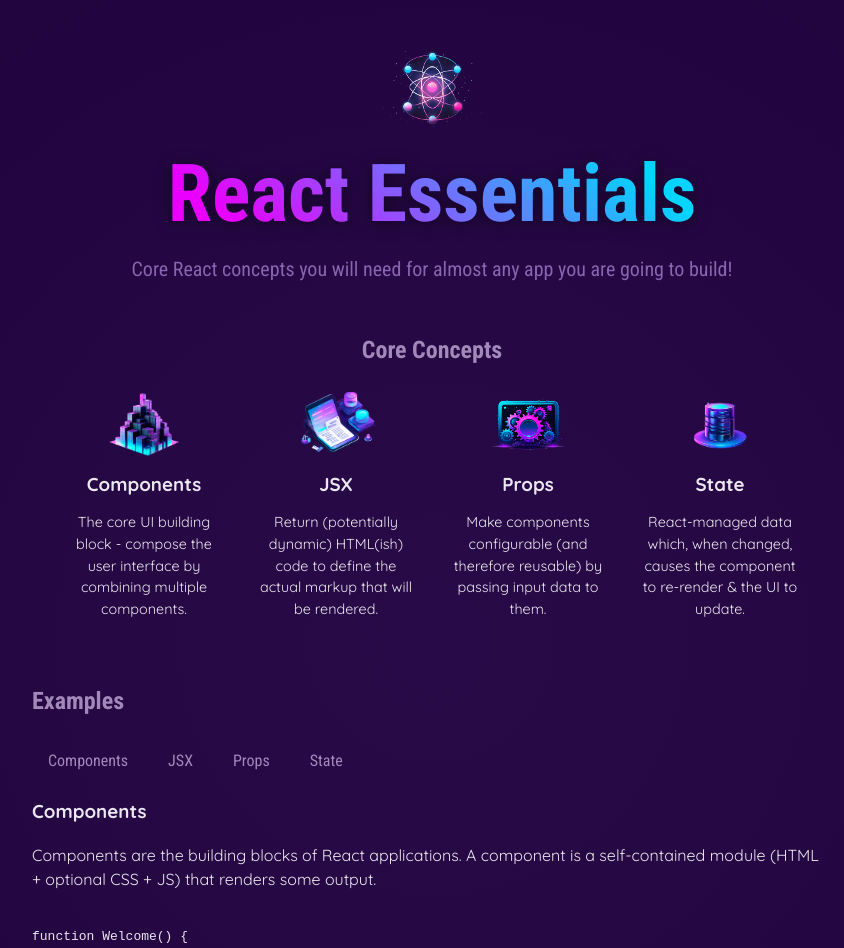
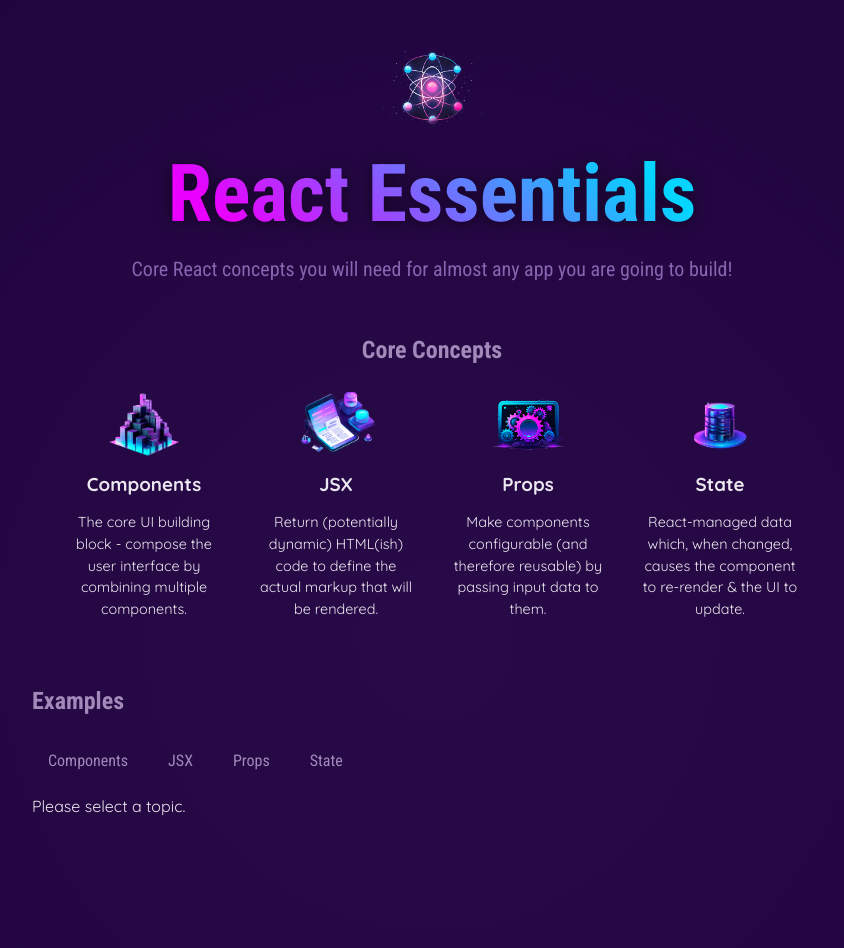
Before and after one commit to JHS96/react-essentials, a React (Vite) app: page / in a window 1280 px wide. Shown: the top 948 px of the page, without its empty margins (208-1052 px from the left). Built offline with nearby package versions, Linux system fonts and the light colour scheme.

Commit message:
Tab content code improvement

```diff
--- a/src/App.jsx
+++ b/src/App.jsx
@@ -11,14 +11,26 @@
 ));
 
 function App() {
-  const [selectedTopic, setSelectedTopic] = useState('components');
+  const [selectedTopic, setSelectedTopic] = useState();
 
   function handleSelect(selectedButton) {
     // selectedButton => 'components', 'jsx', 'props', 'state'
     setSelectedTopic(selectedButton);
-    // console.log(selectedTopic);
   }
 
+  let tabContent = <p>Please select a topic.</p>;
+
+  if (selectedTopic) {
+    tabContent = (
+      <div className='tab-content'>
+        <h3>{EXAMPLES[selectedTopic].title}</h3>
+        <p>{EXAMPLES[selectedTopic].description}</p>
+        <pre>
+          <code>{EXAMPLES[selectedTopic].code}</code>
+        </pre>
+      </div>
+    );
+  }
   return (
     <div>
       <Header />
@@ -38,13 +50,7 @@
             <TabButton onSelect={() => handleSelect('props')}>Props</TabButton>
             <TabButton onSelect={() => handleSelect('state')}>State</TabButton>
           </menu>
-          <div className='tab-content'>
-            <h3>{EXAMPLES[selectedTopic].title}</h3>
-            <p>{EXAMPLES[selectedTopic].description}</p>
-            <pre>
-              <code>{EXAMPLES[selectedTopic].code}</code>
-            </pre>
-          </div>
+          {tabContent}
         </section>
       </main>
     </div>
```
